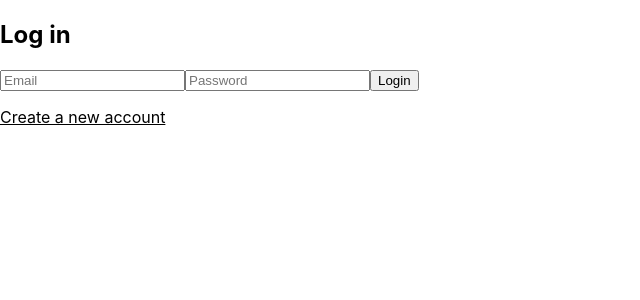
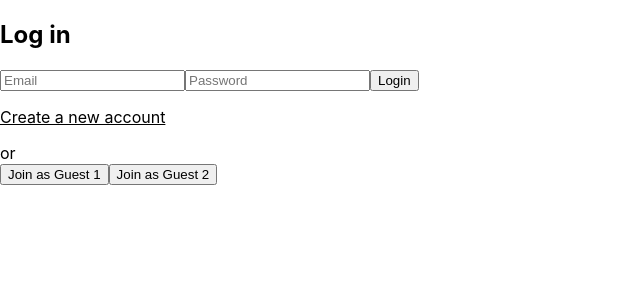
Before and after one commit to bgleyva3/React-Project-6-Online-Chat, a React (Create React App) app: page / in a window 1280 px wide. Shown: the top 300 px of the page, without its empty margins (0-640 px from the left). Built offline with nearby package versions, Linux system fonts and the light colour scheme.

Commit message:
guests login added

```diff
--- a/src/components/Login.js
+++ b/src/components/Login.js
@@ -54,6 +54,11 @@ const Login = () => {
                     { error && <div>{ error }</div>}
                     <p className="link-style" onClick={handleRegister}>Create a new account</p>
                 </div>
+                <div>
+                    <div>or</div>
+                    <button onClick={() => handleLogin({username: "guest1@gmail.com", password: "test123"})}>Join as Guest 1</button>
+                    <button onClick={() => handleLogin({username: "guest2@gmail.com", password: "test123"})}>Join as Guest 2</button>
+                </div>
             </div>
         </>
     )
```
